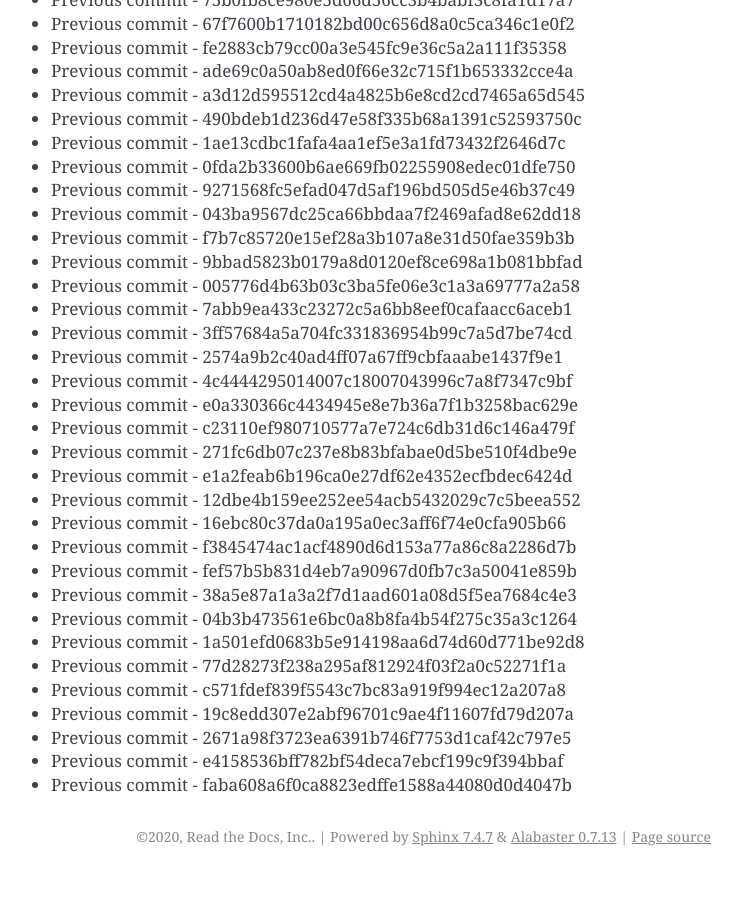
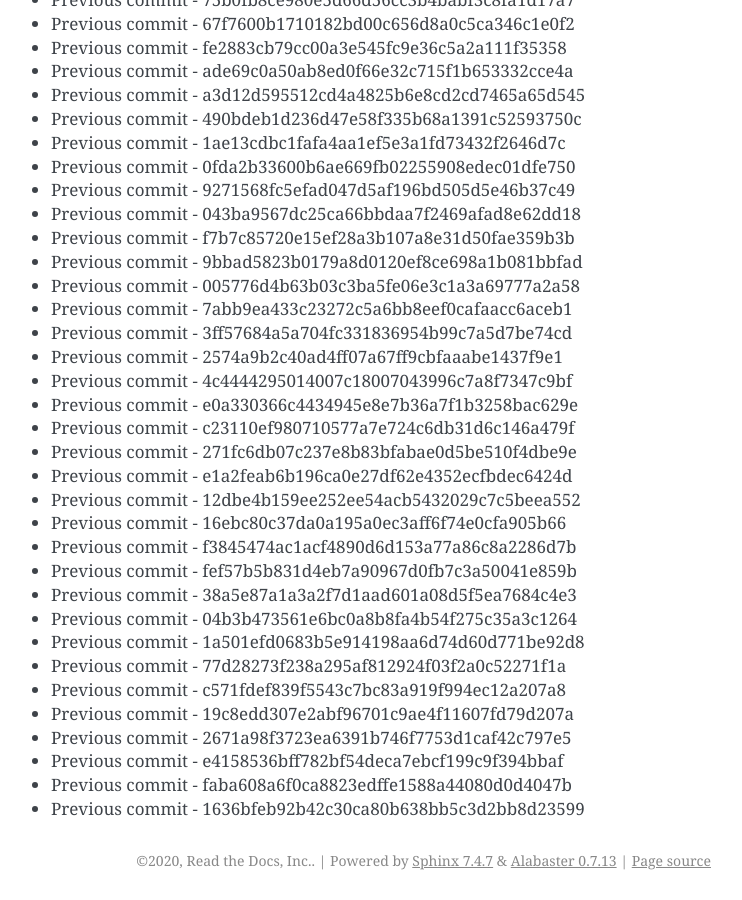
Before and after one commit to readthedocs/rtd-git-stresstest, a Sphinx documentation site: the page built from docs/updates.rst, in a window 1280 px wide and 900 px high, scrolled down 88823 px. Shown: the whole window, without its empty margins (399-1141 px from the left). Built offline with Sphinx 7.4.7, drawn with Linux system fonts in a browser that asks for light colours; before the commit the page ends 89699 px from its top, so only the background shows below that.

Commit message:
Generating commit from previous: 1636bfeb92b42c30ca80b638bb5c3d2bb8d23599

```diff
--- a/docs/updates.rst
+++ b/docs/updates.rst
@@ -3764,3 +3764,4 @@ It can be tested for any performance characteristics.
 * Previous commit - 2671a98f3723ea6391b746f7753d1caf42c797e5
 * Previous commit - e4158536bff782bf54deca7ebcf199c9f394bbaf
 * Previous commit - faba608a6f0ca8823edffe1588a44080d0d4047b
+* Previous commit - 1636bfeb92b42c30ca80b638bb5c3d2bb8d23599
```
